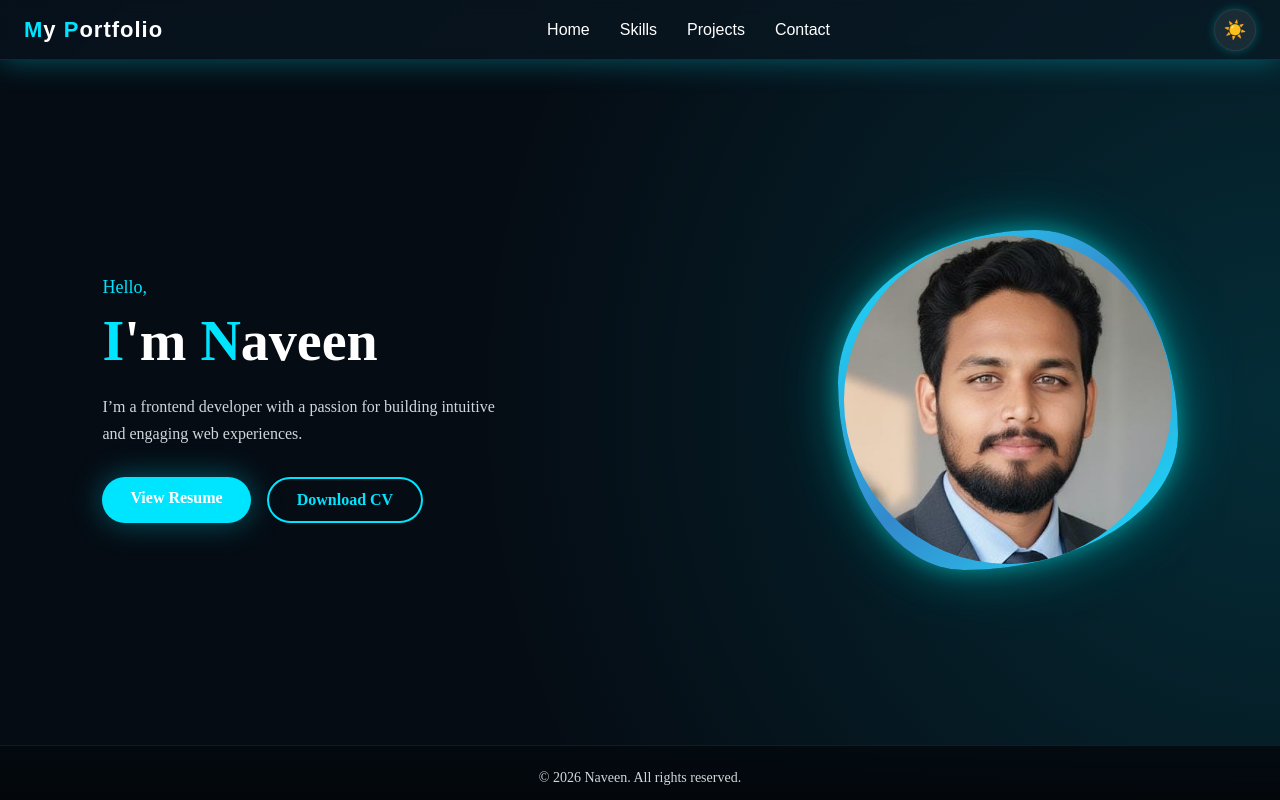
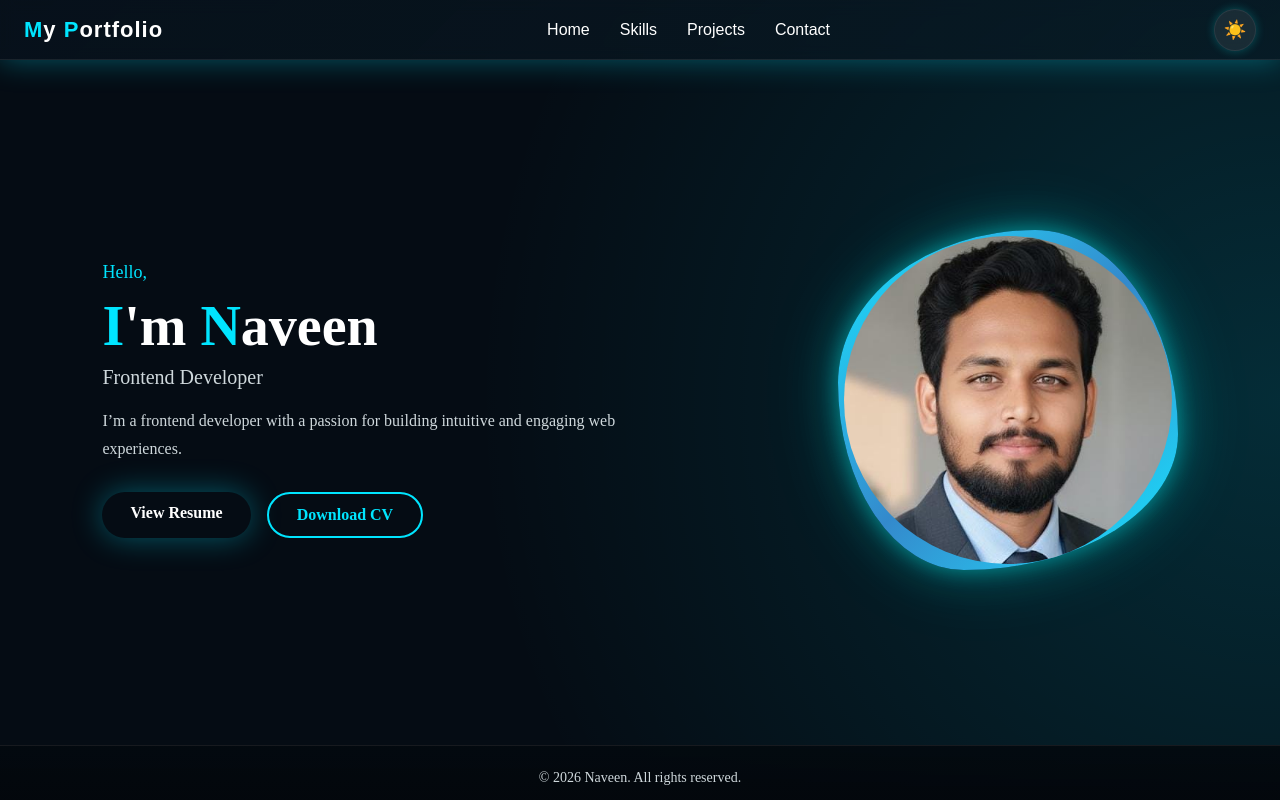
Before and after one commit to NaveenSripathi1/Myportfolio, a React (Vite) app: page / in a window 1280 px wide. Shown: the top 800 px of the page. Built offline with nearby package versions, Linux system fonts and the light colour scheme.

Commit message:
New changes

```diff
--- a/src/App.css
+++ b/src/App.css
@@ -37,10 +37,10 @@ body {
   --text-secondary: #4b5563;
 
   /* Accent */
-  --accent: #0077ff;
-  --accent-soft: rgba(0, 119, 255, 0.14);
+  --accent-gradient: linear-gradient(135deg, #5f6ef6d0, #05aff8c2);
+  --accent: #5f6df6;
 
-  /* Borders & shadows */
-  --border-color: rgba(0, 0, 0, 0.1);
-  --shadow-glow: 0 0 22px rgba(0, 119, 255, 0.22);
+  --accent-soft: rgba(95, 109, 246, 0.18);
+
+  --shadow-glow: 0 0 18px rgba(95, 109, 246, 0.28);
 }
--- a/src/Components/Intro/Intro.css
+++ b/src/Components/Intro/Intro.css
@@ -25,6 +25,13 @@
 /* ==============================
    TEXT SECTION
 ================================ */
+.IntroRole {
+  margin-top: 6px;
+  font-size: 20px;
+  font-weight: 500;
+  color: var(--text-secondary);
+}
+
 .IntroText {
   max-width: 550px;
 }
@@ -64,7 +71,7 @@
 .ResumeBtn {
   padding: 12px 28px;
   border-radius: 30px;
-  background: var(--accent);
+  background: var(--accent-gradient);
   color: #fff;
   font-weight: 600;
   text-decoration: none;
@@ -84,7 +91,7 @@
 }
 
 .ResumeBtn.Outline:hover {
-  background: var(--accent);
+  background: var(--accent-gradient);
   color: #fff;
 }
 
@@ -114,7 +121,8 @@
   height: 120%;
   background: radial-gradient(circle, var(--accent-soft), transparent 65%);
   filter: blur(40px);
-  z-index: 0;
+  z-index: -1;
+  pointer-events: none;
 }
 
 .OuterCircle {
--- a/src/Components/Intro/Intro.jsx
+++ b/src/Components/Intro/Intro.jsx
@@ -11,10 +11,11 @@ const Intro = () => {
         <h1 className="IntroTitle">
           <span>I</span>'m <span>N</span>aveen
         </h1>
+        <h2 className="IntroRole">Frontend Developer</h2>
 
         <p className="IntroDescription">
-          I’m a frontend developer with a passion for building intuitive <br />
-          and engaging web experiences.
+          I’m a frontend developer with a passion for building intuitive and engaging web
+          experiences.
         </p>
 
         <div className="IntroButtons">
@@ -37,7 +38,7 @@ const Intro = () => {
         <div className="GlowWrapper">
           <div className="OuterCircle">
             <div className="InnerCircle">
-              <img src={Myimage} alt="Naveen profile" />
+              <img src={Myimage} alt="Naveen profile" loading="lazy" />
             </div>
           </div>
         </div>
--- a/src/Components/Skills/Skills.jsx
+++ b/src/Components/Skills/Skills.jsx
@@ -10,7 +10,8 @@ const Skills = () => {
       <div className="SkillsGrid">
         {skills.map((skill) => (
           <div key={skill.name} className="SkillCard">
-            <img src={skill.icon} alt={skill.name} />
+            <img src={skill.icon} alt={`${skill.name} logo`} loading="lazy" />
+
             <p>{skill.name}</p>
           </div>
         ))}
```
